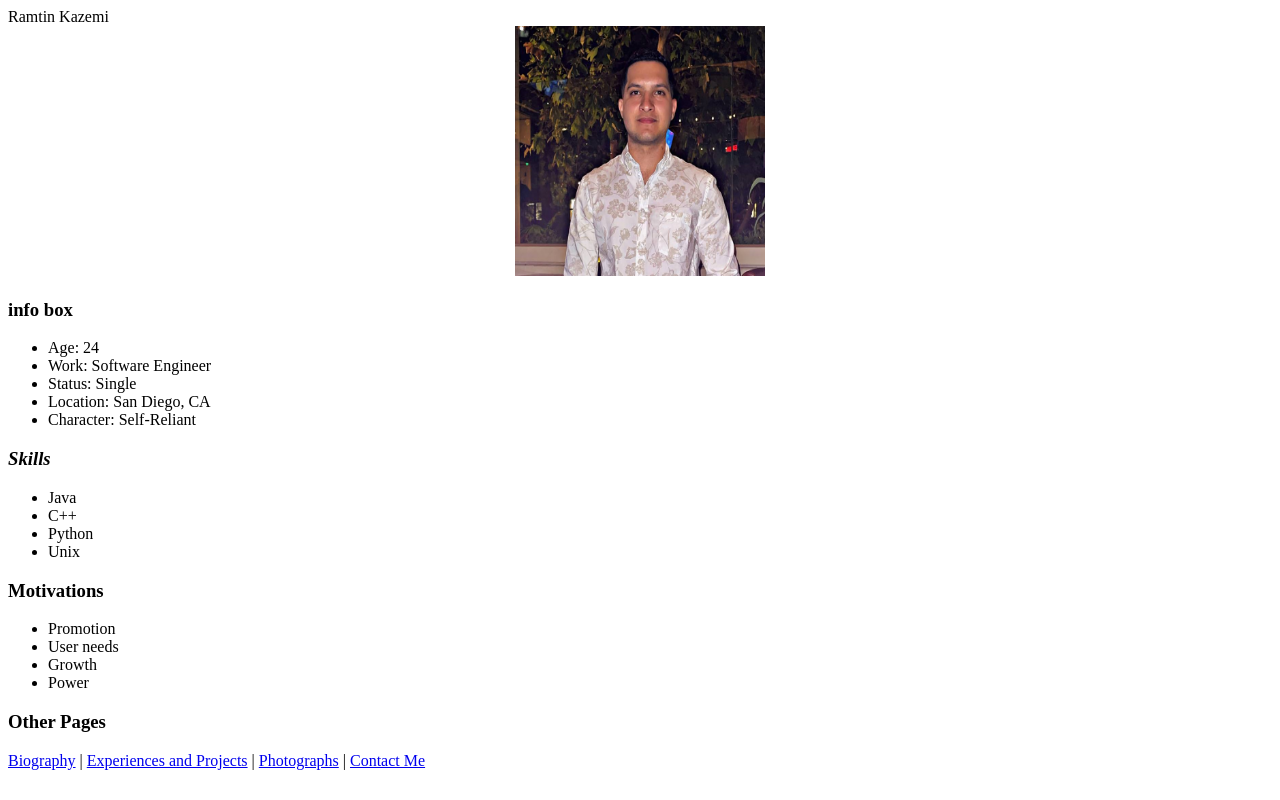
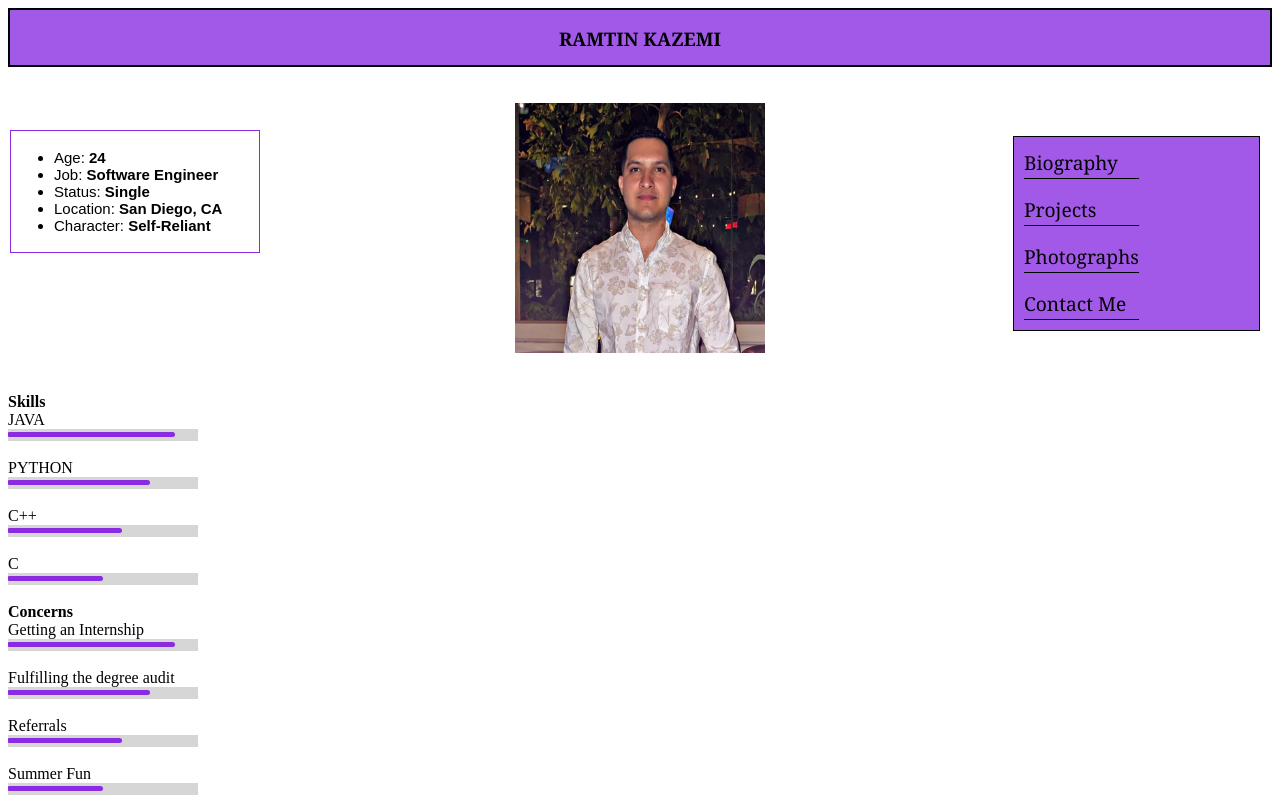
Before and after one commit to ramtinkazemi1/cse134B-HW4, a plain HTML site: page index.html in a window 1280 px wide. Shown: the top 800 px of the page. Drawn offline with Linux system fonts and the light colour scheme.

Commit message:
first try

```diff
--- a/index.html
+++ b/index.html
@@ -1,73 +1,185 @@
-<!doctype html>
+<!DOCTYPE html>
 <html lang="en">
-<head>
-    <meta charset = "UTF-8"
+ <head>
+    <meta charset = "UTF-8">
+    <meta name="viewport" content="width=device-width, initial-scale=1.0">
     <title>Ramtin Kazemi</title>
+ </head>
+<!--  link, template,-->
 
-</head>
-<!--  link, template,-->
+<style>
+    header{
+        background-color: rgba(137, 43, 226, 0.782);
+        border: 2px solid #000;
+        height: 55px;
+        justify-content: center;
+        align-items: center;
+        text-align: center;
+    }
+    #h3{
+        color: rgb(0, 0, 0);
+        font-family: Georgia, 'Times New Roman', Times, serif;
+        line-height: 20px;
+        width: fit-content;
+    }
+    #navBar{
+        background-color: rgba(137, 43, 226, 0.782);
+        color: rgb(0, 0, 0);
+        width: fit-content;
+        font-family: Georgia, 'Times New Roman', Times, serif;
+        border: 1px solid black;
+        list-style-type: none;
+        text-align: left;
+        display: block;
+        line-height: 15px;
+        padding: 10px;
+        padding-right: 120px;
+        margin-right: 10px;
+        position: absolute;
+        right: 10px;
+        top: 120px;
+    }
+    #navOpt a {
+        display: block;
+        border-bottom: 1px solid black;
+        font-size: larger;
+        color: #000;
+        padding: 8px 0px;
+        text-decoration-line: none;
+      }
+
+      #navOpt a.active {
+        background-color: #04AA6D;
+        color: white;
+      }
+
+      #navOpt a:hover:not(.active) {
+        background-color: rgba(236, 201, 238, 0.804);
+        color: solid black;
+        font-weight: bolder;
+    }
+
+    #infoBox{
+        box-sizing: border-box;
+        display: grid;
+        border-style: solid;
+        border-width: 1px;
+        border-color: blueviolet;
+        background-color: transparent;
+        font-family: fantasy;
+        padding: 3px;
+        font-size: 15px;
+        width: 250px;
+        position: absolute;
+        left: 10px;
+        top: 130px;
+    }
+
+    .meter {
+        height: 2px;
+        position: relative;
+        background: rgba(96, 96, 96, 0.258);
+        border-top-left-radius: 0;
+        border-bottom-left-radius: 0;
+        padding-bottom: 7px;
+        padding-top: 3px;
+        width: 15%;
+    }
+    .meter > span {
+        display: block;
+        height: fit-content;
+        height: 270%;
+        border-top-right-radius: 25px;
+        border-bottom-right-radius: 25px;
+        border-top-left-radius: 10px;
+        border-bottom-left-radius: 10px;
+        background-color: blueviolet;
+        position: relative;
+        overflow: hidden;
+      }
+
+</style>
 <body>
     <header>
-
-    </header>
+        <center><h3 id="h3"><b>RAMTIN KAZEMI</b></h3></center>
+    </header><br><br>
 
     <main>
         <center>
-            <picture>
-                <img src="Media/ax.png" alt="ramtin" width="250" height="250">
+            <picture id="ramtinsPic">
+                <img src="Media/ax.png" alt="ramtin kazemi" width="250" height="250">
             </picture>
         </center>
+
+        <section>
+            <ul id="navBar">
+                <li id="navOpt"><a href="Biography.html">Biography</a>&nbsp;</li>
+                <li id="navOpt"><a href="Experiences.html">Projects</a>&nbsp;</li>
+                <li id="navOpt"><a href="Photographs.html">Photographs</a>&nbsp;</li>
+                <li id="navOpt"><a href="ContactMe.html">Contact Me</a></li>
+                </ul>
+        </section>
+
         <aside>
-            <h3>info box</h3>
-            <ul>
-                <li>Age: 24</li>
-                <li>Work: Software Engineer</li>
-                <li>Status: Single</li>
-                <li>Location: San Diego, CA</li>
-                <li>Character: Self-Reliant</li>
-            </ul>
+            <div id="infoBox">
+                <ul>
+                    <li>Age: <b>24</b></li>
+                    <li>Job: <b>Software Engineer</b></li>
+                    <li>Status: <b>Single</b></li>
+                    <li>Location: <b>San Diego, CA</b></li>
+                    <li>Character: <b>Self-Reliant</b></li>
+                </ul>
+            </div>
 
         </aside>
 
-        <section>
-            <h3><i>Skills</i></h3>
-            <ul>
-                <li>Java</li>
-                <li>C++</li>
-                <li>Python</li>
-                <li>Unix</li>
-            </ul>
-        </section>
-
-        <section>
-            <h3><strong>Motivations</strong></h3>
-            <ul>
-                <li>Promotion</li>
-                <li>User needs</li>
-                <li>Growth</li>
-                <li>Power</li>
-            </ul>
-        </section>
-
-        <section>
-            <h3>Other Pages</h3>
-            <nav>
-                <a href="Biography.html">Biography</a> |
-                <a href="Experiences.html">Experiences and Projects</a> |
-                <a href="Photographs.html">Photographs</a> |
-                <a href="ContactMe.html">Contact Me</a>
-                </nav>
-        </section>
         <br />
         <br />
 
+        <caption><b>Skills</b></caption>
+        <div id="skillDiv">
+            <caption>JAVA</caption><br>
+            <div class="meter">
+                <span style="width: 88%"></span><br></div><br>
+            <caption>PYTHON</caption>
+            <div class="meter">
 
-    </main>
+                <span style="width: 75%"></span><br></div><br>
+            <caption>C++</caption>
+            <div class="meter">
+
+                <span style="width: 60%"></span><br></div><br>
+            <caption>C</caption>
+            <div class="meter">
+
+                <span style="width: 50%"></span><br></div>
+        </div><br>
+
+        <caption><b>Concerns</b></caption>
+        <div id="concernDiv">
+            <caption>Getting an Internship</caption>
+            <div class="meter">
+                <span style="width: 88%"></span><br></div><br>
+            <caption>Fulfilling the degree audit</caption>
+            <div class="meter">
+
+                <span style="width: 75%"></span><br></div><br>
+            <caption>Referrals</caption>
+            <div class="meter">
+
+                <span style="width: 60%"></span><br></div><br>
+            <caption>Summer Fun</caption>
+            <div class="meter">
+
+                <span style="width: 50%"></span><br></div>
+        </div>
+
+    </main><br><br><br><br><br><br><br><br>
 
 
 
     <footer>
-        <center>Author: Ramtin Kazemi<br></center><p>
+        <center>Author: Ramtin Kazemi</center>
         <center><a href="mailto:ramkazemi@yahoo.com">Send an Email to Ramtin</a></center>
       </footer>
 </body>
```
Also changed, not shown: Biography.html (+10 -0 lines).
